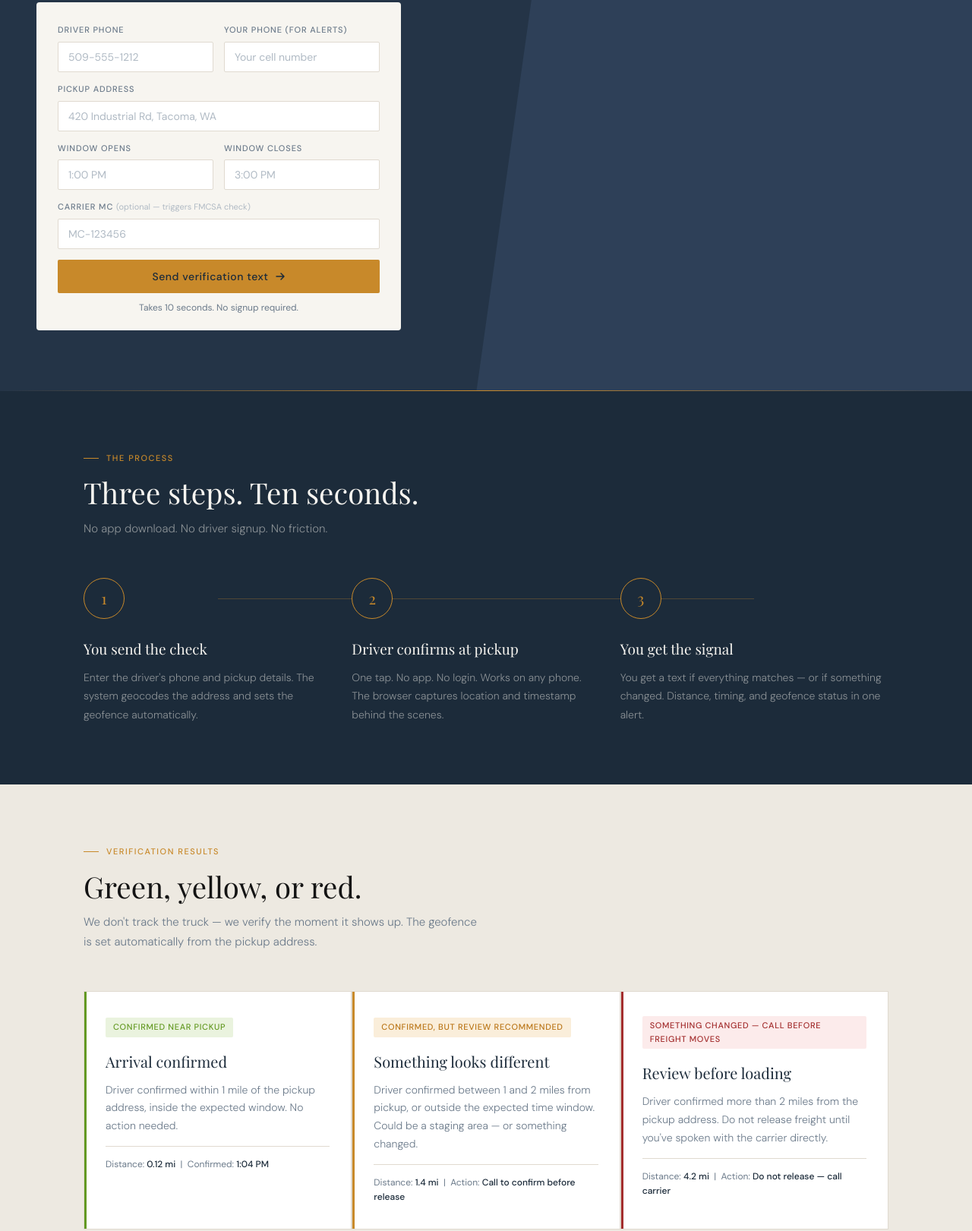
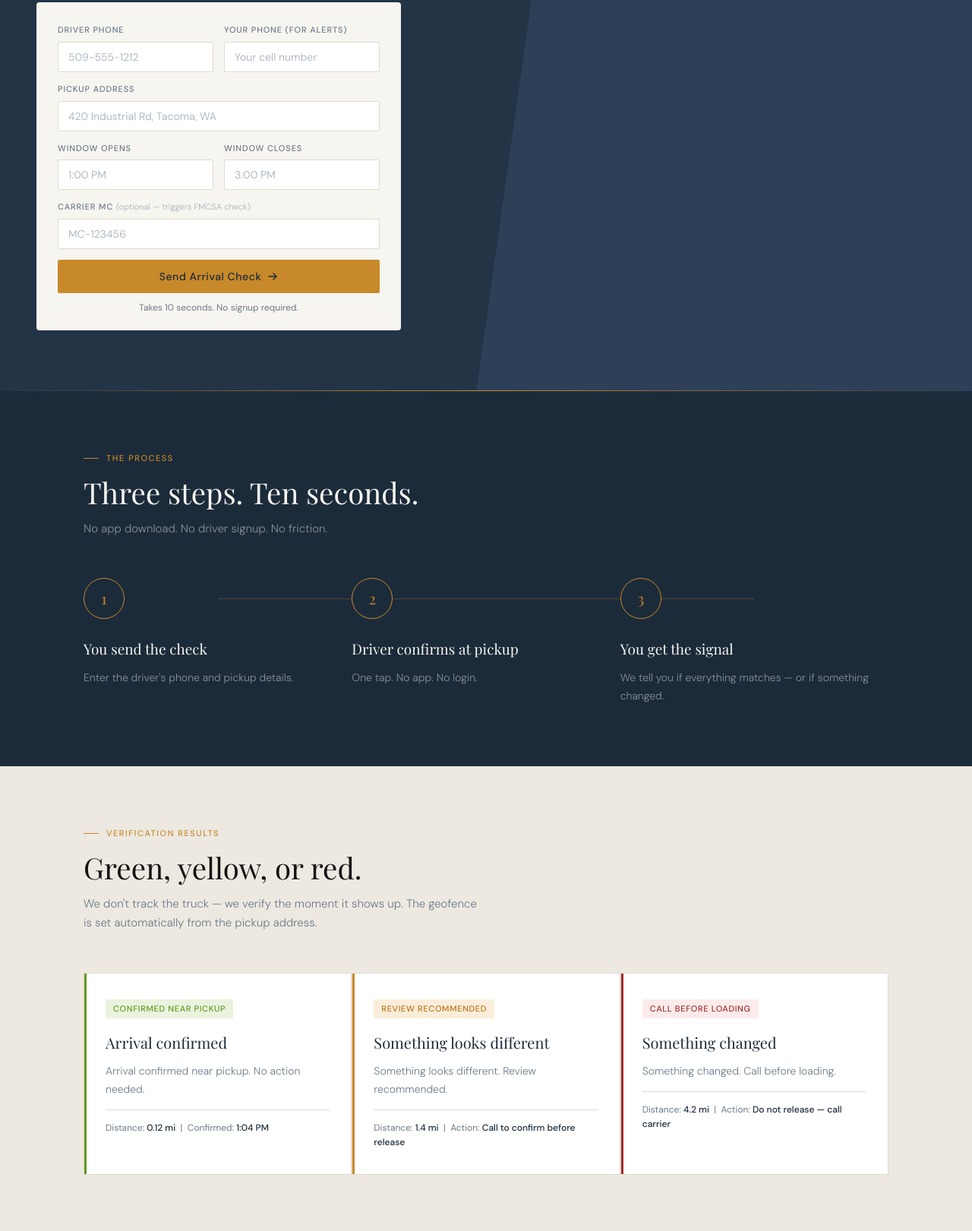
Before and after one commit to mfreedle/connected-carriers, a plain HTML site: page dispatch.html in a window 1280 px wide. Shown: the part 476-2097 px from the top of the page at 76% size. Drawn offline with nearby package versions, Linux system fonts and the light colour scheme.

Commit message:
Tighten dispatch page copy — 8 surgical fixes
1. Hero headline: 'Send an arrival check. Know if something changed at pickup.'
   (was: 'Make sure the truck that shows up is the one you booked')
2. Hero sub: 'Send a quick verification text to the driver. Get a signal
   based on time and location when they arrive.'
3. Button: 'Send Arrival Check' (was: 'Send verification text')
4. Three steps: simplified copy, removed implementation details
5. Green/Yellow/Red: more actionable ('No action needed' / 'Review
   recommended' / 'Call before loading')
6. 'See what happened at pickup — with time and location.' (softer)
7. Fraud section: toned down, removed heavy stats framing, brought
   back to product ('gives you a signal before that happens')
8. Final CTA: 'Send Arrival Check' + 'Try it on your next load.'

Page now says 'we give you a signal' not 'we verify identity' or
'we prevent fraud'. Aligned with homepage positioning.

```diff
--- a/dispatch.html
+++ b/dispatch.html
@@ -298,8 +298,8 @@
 <section class="hero">
   <div class="hero-inner">
     <div class="hero-eyebrow">Dispatch Verification</div>
-    <h1>Make sure the truck that shows up is the one you <em>booked.</em></h1>
-    <p class="hero-sub">We alert you if something changed at pickup — before the load is released.</p>
+    <h1>Send an arrival check. Know if something changed at pickup.</h1>
+    <p class="hero-sub">Send a quick verification text to the driver. Get a signal based on time and location when they arrive.</p>
     <div class="form-card">
       <div class="form-row">
         <div class="field">
@@ -330,7 +330,7 @@
         <input type="text" id="mc_number" placeholder="MC-123456" />
       </div>
       <button class="send-btn" id="send-btn" onclick="submitDispatch()">
-        Send verification text
+        Send Arrival Check
         <svg width="14" height="14" viewBox="0 0 14 14" fill="none"><path d="M2 7h10M8 3l4 4-4 4" stroke="currentColor" stroke-width="1.5" stroke-linecap="round" stroke-linejoin="round"/></svg>
       </button>
       <p class="microcopy" id="form-status">Takes 10 seconds. No signup required.</p>
@@ -352,17 +352,17 @@
       <div class="step">
         <div class="step-num">1</div>
         <div class="step-title">You send the check</div>
-        <p class="step-text">Enter the driver's phone and pickup details. The system geocodes the address and sets the geofence automatically.</p>
+        <p class="step-text">Enter the driver's phone and pickup details.</p>
       </div>
       <div class="step">
         <div class="step-num">2</div>
         <div class="step-title">Driver confirms at pickup</div>
-        <p class="step-text">One tap. No app. No login. Works on any phone. The browser captures location and timestamp behind the scenes.</p>
+        <p class="step-text">One tap. No app. No login.</p>
       </div>
       <div class="step">
         <div class="step-num">3</div>
         <div class="step-title">You get the signal</div>
-        <p class="step-text">You get a text if everything matches — or if something changed. Distance, timing, and geofence status in one alert.</p>
+        <p class="step-text">We tell you if everything matches — or if something changed.</p>
       </div>
     </div>
   </div>
@@ -379,21 +379,21 @@
         <div class="result-bar"></div>
         <div class="result-badge">Confirmed near pickup</div>
         <h3>Arrival confirmed</h3>
-        <p>Driver confirmed within 1 mile of the pickup address, inside the expected window. No action needed.</p>
+        <p>Arrival confirmed near pickup. No action needed.</p>
         <div class="result-detail">Distance: <span>0.12 mi</span> &nbsp;|&nbsp; Confirmed: <span>1:04 PM</span></div>
       </div>
       <div class="result-card yellow">
         <div class="result-bar"></div>
-        <div class="result-badge">Confirmed, but review recommended</div>
+        <div class="result-badge">Review recommended</div>
         <h3>Something looks different</h3>
-        <p>Driver confirmed between 1 and 2 miles from pickup, or outside the expected time window. Could be a staging area — or something changed.</p>
+        <p>Something looks different. Review recommended.</p>
         <div class="result-detail">Distance: <span>1.4 mi</span> &nbsp;|&nbsp; Action: <span>Call to confirm before release</span></div>
       </div>
       <div class="result-card red">
         <div class="result-bar"></div>
-        <div class="result-badge">Something changed — call before freight moves</div>
-        <h3>Review before loading</h3>
-        <p>Driver confirmed more than 2 miles from the pickup address. Do not release freight until you've spoken with the carrier directly.</p>
+        <div class="result-badge">Call before loading</div>
+        <h3>Something changed</h3>
+        <p>Something changed. Call before loading.</p>
         <div class="result-detail">Distance: <span>4.2 mi</span> &nbsp;|&nbsp; Action: <span>Do not release — call carrier</span></div>
       </div>
     </div>
@@ -442,7 +442,7 @@
 <section class="record-section">
   <div class="section-inner">
     <div class="section-eyebrow">The record</div>
-    <h2 class="section-h2">See exactly what happened at pickup.</h2>
+    <h2 class="section-h2">See what happened at pickup — with time and location.</h2>
     <p class="section-sub">Every arrival check creates a timestamped record — location, distance, timing, and FMCSA context if you provided an MC.</p>
     <div class="record-grid">
       <div class="record-item">
@@ -503,9 +503,9 @@
     <div class="pain-grid">
       <div class="pain-copy">
         <div class="section-eyebrow">Why it matters</div>
-        <h2>A phone confirms from 40 miles away. The timing doesn't match the window. The load moves before anyone notices.</h2>
-        <p>The most common freight theft isn't a hijacking — it's a carrier who looks legitimate but isn't. A cloned MC. A different truck. A load that disappears before the broker knows something was off.</p>
-        <p>This gives you a signal before it's too late. A timestamped, location-verified record that the driver was — or wasn't — where they said they'd be.</p>
+        <h2>A phone confirms from miles away. The timing doesn't match. The load moves before anyone notices.</h2>
+        <p>This gives you a signal before that happens. A timestamped, location-based record that the driver was — or wasn't — where they said they'd be.</p>
+        <p>It won't catch everything. But it gives you more to work with than a phone call and a promise.</p>
       </div>
       <div>
         <div class="pain-stat">
@@ -532,9 +532,10 @@
     <h2>Takes 10 seconds.<br>No signup required.</h2>
     <p>Try it on your next load. Scroll up and enter a driver's phone number. That's the whole onboarding process.</p>
     <a href="#" onclick="window.scrollTo({top:0,behavior:'smooth'});return false;" class="btn-cta">
-      Send an arrival check now
+      Send Arrival Check
       <svg width="14" height="14" viewBox="0 0 14 14" fill="none"><path d="M7 2l5 5-5 5M2 7h10" stroke="currentColor" stroke-width="1.5" stroke-linecap="round" stroke-linejoin="round"/></svg>
     </a>
+    <div style="margin-top:14px;font-size:13px;color:rgba(28,43,58,0.5)">Try it on your next load. Takes 10 seconds.</div>
   </div>
 </section>
 
```
